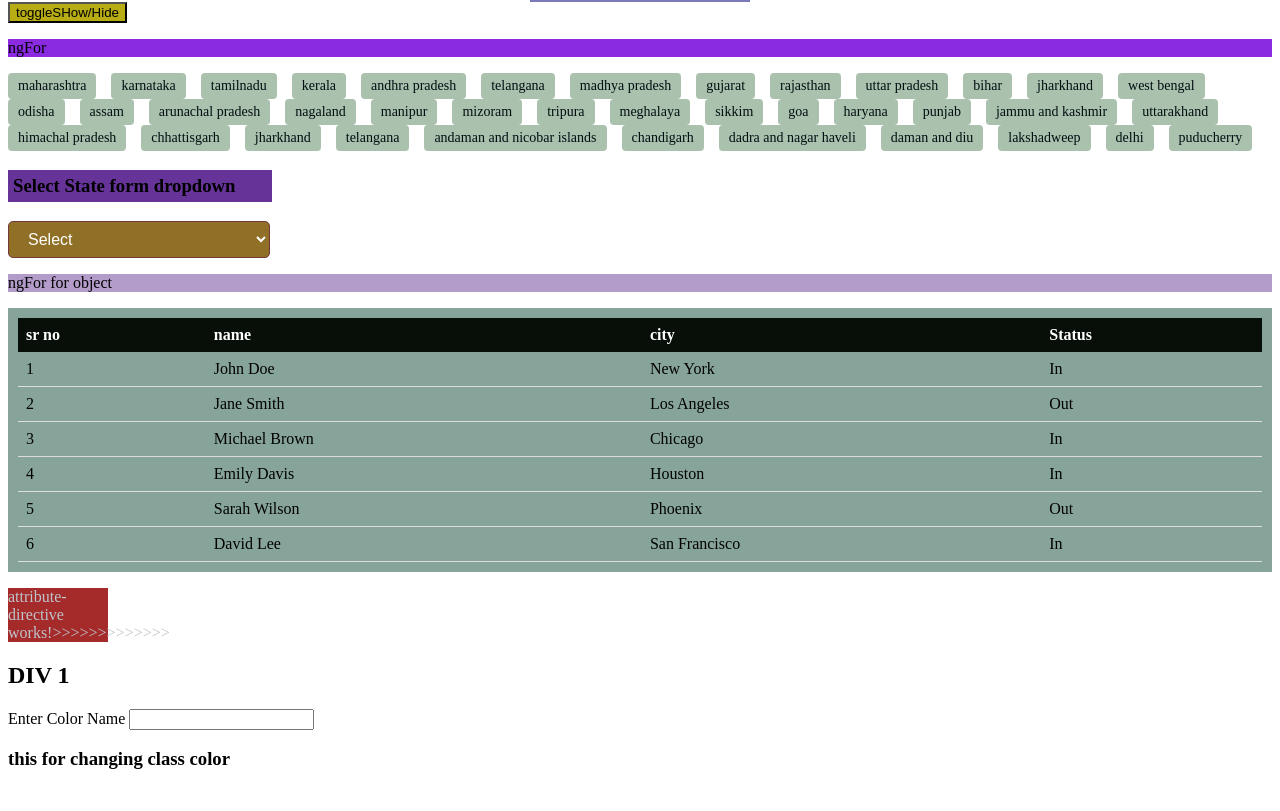
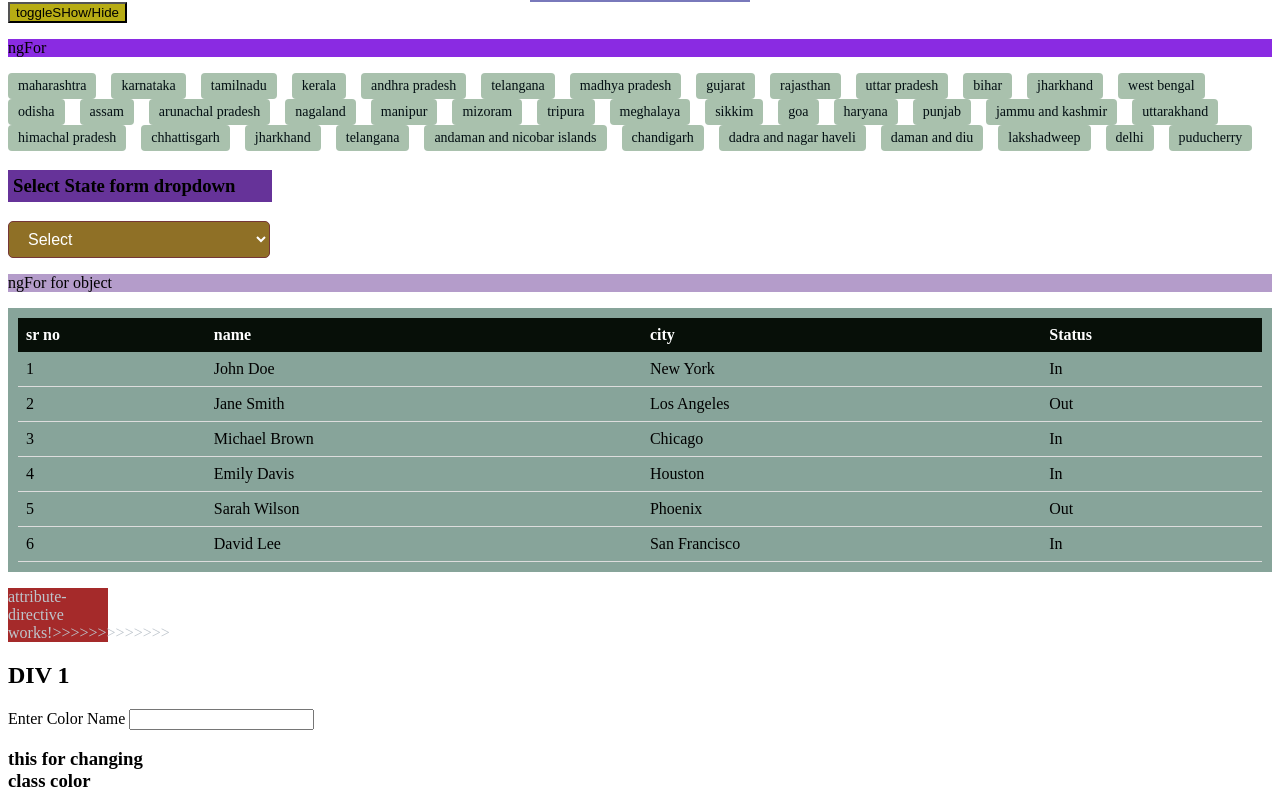
Before and after one commit to akshayrakhunde01/Anuglar, an Angular app: page / in a window 1280 px wide. Shown: the part 642-1453 px from the top of the page. Before the commit the page ends 1431 px from the top, so only its background shows below. Built offline with nearby package versions, Linux system fonts and the light colour scheme.

Commit message:
added disp size and width

```diff
--- a/src/app/components/attribute-directive/attribute-directive.component.html
+++ b/src/app/components/attribute-directive/attribute-directive.component.html
@@ -8,7 +8,7 @@ color: rgb(190, 197, 204);">attribute-directive works!>>>>>>>>>>>>></p>
 </div>
 
 <div >
-    <h3 [ngStyle]="{'background-color': changeColor}">
+    <h3 style="display: flex;width: 150px;" [ngStyle]="{'background-color': changeColor}">
         this for changing class color
     </h3>
 </div>
```
